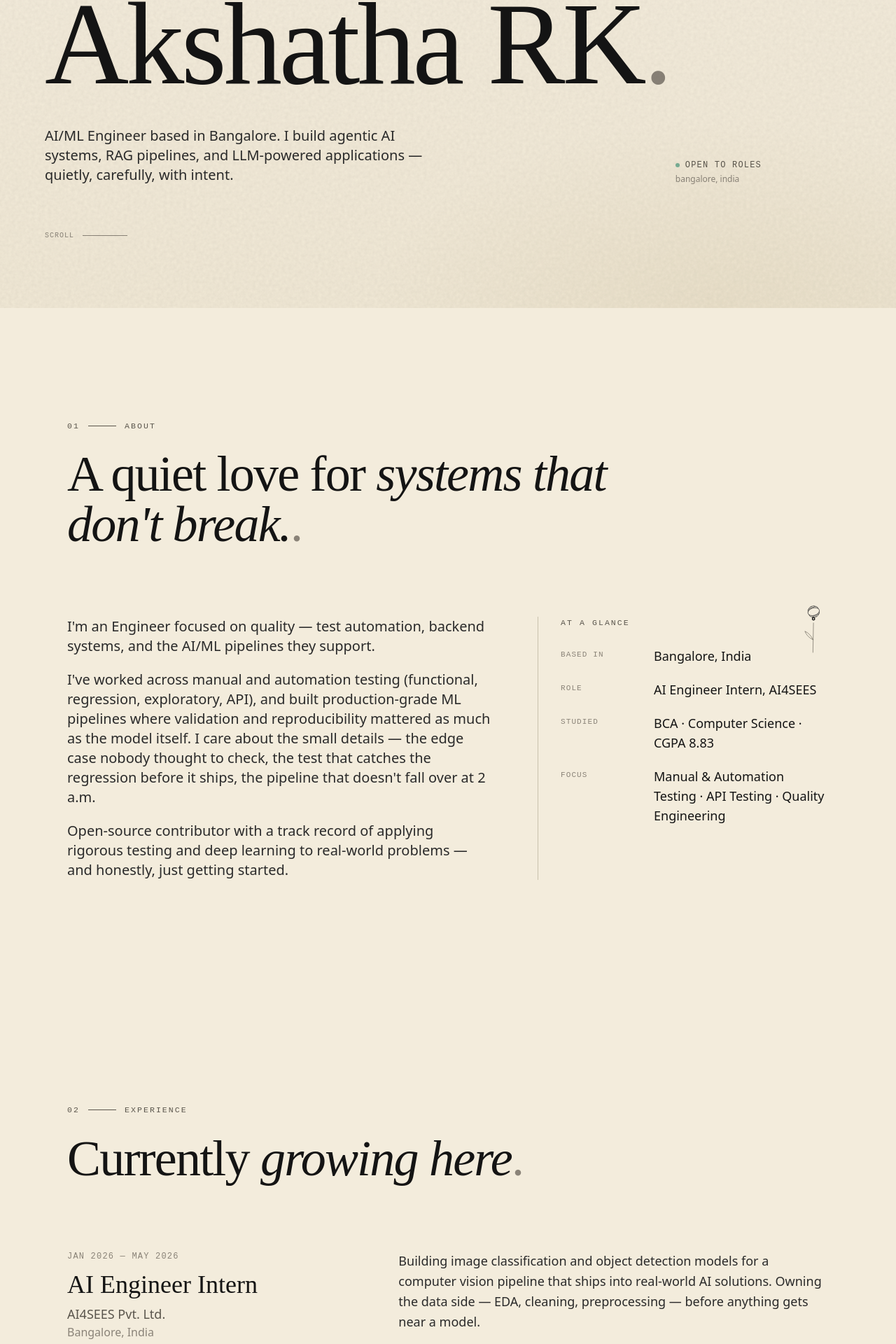
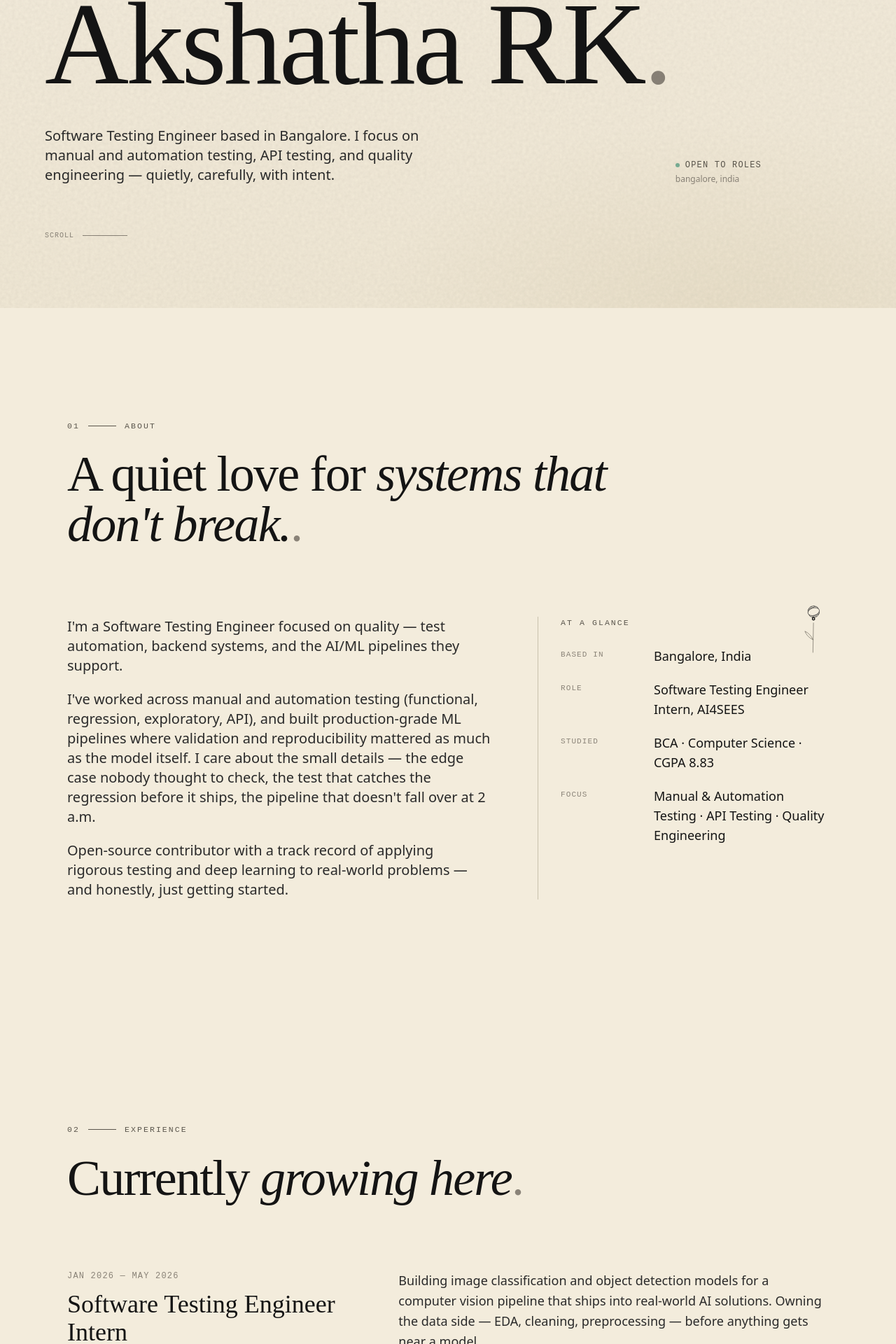
Before and after one commit to AkshathaaRk/AkshathaaRk.github.io, a Next.js app: page / in a window 1280 px wide. Shown: the part 360-2280 px from the top of the page at 70% size. Built offline with nearby package versions, Linux system fonts and the light colour scheme.

Commit message:
Update portfolio role to software testing engineer
Co-authored-by: AkshathaaRk <165135756+AkshathaaRk@users.noreply.github.com>

```diff
--- a/app/components/About.tsx
+++ b/app/components/About.tsx
@@ -6,7 +6,7 @@ import Bud from './Bud';
 
 const quickFacts = [
   { k: 'Based in', v: 'Bangalore, India' },
-  { k: 'Role', v: 'AI Engineer Intern, AI4SEES' },
+  { k: 'Role', v: 'Software Testing Engineer Intern, AI4SEES' },
   { k: 'Studied', v: 'BCA · Computer Science · CGPA 8.83' },
   { k: 'Focus', v: 'Manual & Automation Testing · API Testing · Quality Engineering' },
 ];
@@ -26,7 +26,7 @@ export default function About() {
           <div className="md:col-span-7 space-y-5">
             <SectionReveal>
               <p className="text-lg md:text-xl text-ink-soft leading-relaxed font-light">
-                I'm an Engineer focused on quality — test automation, backend systems, and the AI/ML pipelines they support.
+                I'm a Software Testing Engineer focused on quality — test automation, backend systems, and the AI/ML pipelines they support.
               </p>
             </SectionReveal>
 
--- a/app/components/Experience.tsx
+++ b/app/components/Experience.tsx
@@ -27,7 +27,7 @@ export default function Experience() {
                 Jan 2026 — May 2026
               </div>
               <h3 className="serif text-3xl md:text-4xl text-ink leading-tight mb-2">
-                AI Engineer Intern
+                Software Testing Engineer Intern
               </h3>
               <p className="text-ink-muted text-lg">AI4SEES Pvt. Ltd.</p>
               <p className="text-ink-faint">Bangalore, India</p>
--- a/app/components/Hero.tsx
+++ b/app/components/Hero.tsx
@@ -61,7 +61,7 @@ export default function Hero() {
           >
             <p className="text-lg md:text-xl text-ink-soft leading-relaxed max-w-xl font-light">
               <ScrambleText
-                text="AI/ML Engineer based in Bangalore. I build agentic AI systems, RAG pipelines, and LLM-powered applications — quietly, carefully, with intent."
+                text="Software Testing Engineer based in Bangalore. I focus on manual and automation testing, API testing, and quality engineering — quietly, carefully, with intent."
                 startDelay={700}
                 scrambleDuration={42}
                 loop
--- a/app/layout.tsx
+++ b/app/layout.tsx
@@ -2,9 +2,9 @@ import type { Metadata } from 'next';
 import './globals.css';
 
 export const metadata: Metadata = {
-  title: 'Akshatha RK — AI/ML Engineer',
+  title: 'Akshatha RK — Software Testing Engineer',
   description:
-    'Portfolio of Akshatha Rajshekar — AI/ML Engineer building agentic AI systems, RAG pipelines, and LLM-powered applications.',
+    'Portfolio of Akshatha Rajshekar — Software Testing Engineer focused on manual testing, automation testing, and API quality.',
 };
 
 export default function RootLayout({
```
Also changed, not shown: 1 other file (tests, documents, lock files or other folders).
